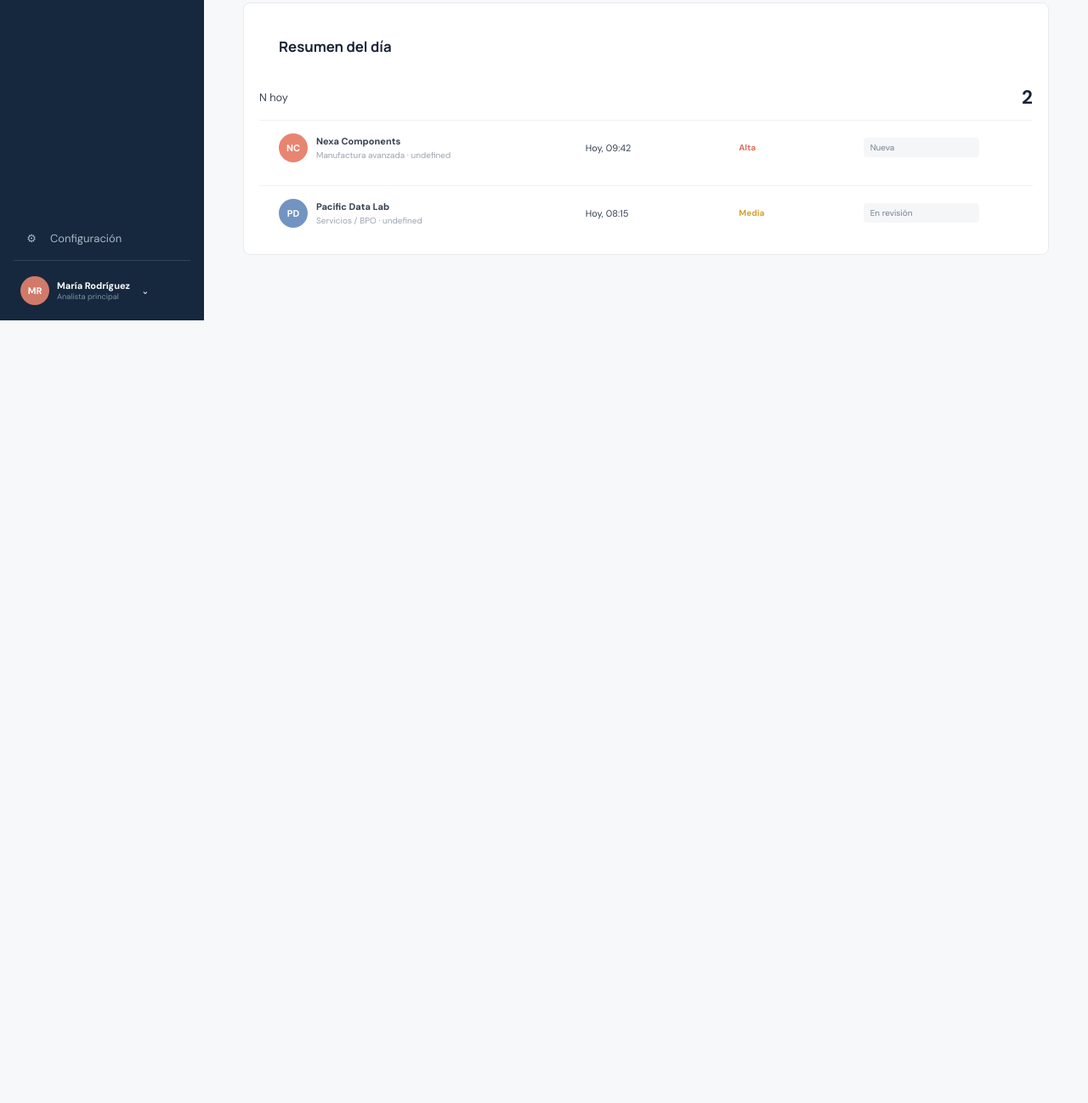
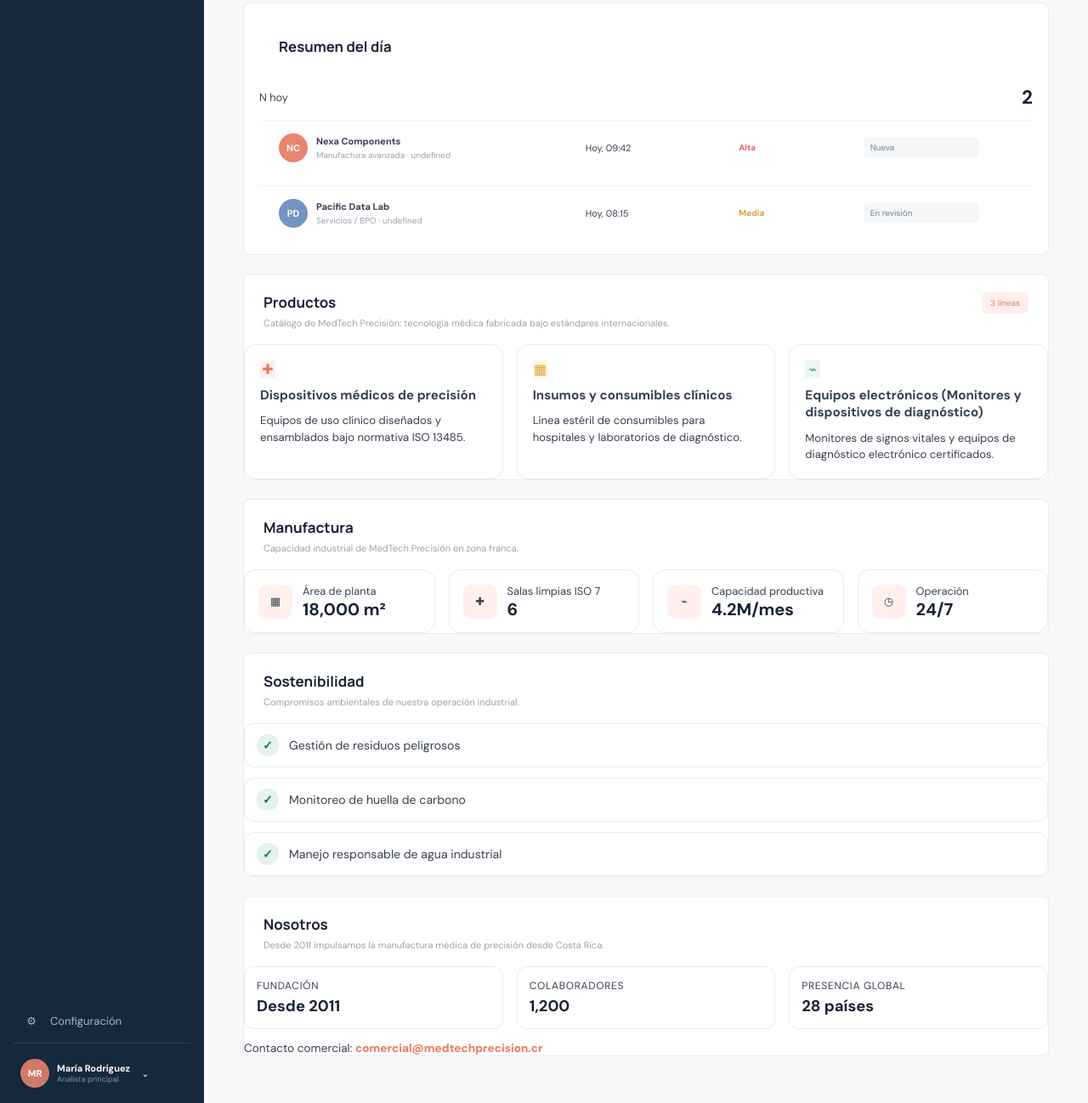
Before and after one commit to danielramirez272006-arch/ZoFranca-CR, a website built with Vite: page zonaFranca/index.html in a window 1280 px wide. Shown: the part 1293-2591 px from the top of the page at 85% size. Before the commit the page ends 1670 px from the top, so only its background shows below. Built offline with nearby package versions, Linux system fonts and the light colour scheme; data requests are answered from the project's data file.

Commit message:
version v2

```diff
--- a/zonaFranca/index.html
+++ b/zonaFranca/index.html
@@ -190,6 +190,63 @@
                 <option>Menos de 12 horas</option>
               </select></label></div>
         </section>
+        <section class="panel mt-landing-section mt-products" id="medtech-productos" aria-label="Productos MedTech Precisión">
+          <div class="panel-heading">
+            <div>
+              <h2>Productos</h2>
+              <p>Catálogo de MedTech Precisión: tecnología médica fabricada bajo estándares internacionales.</p>
+            </div><span class="count">3 líneas</span>
+          </div>
+          <div class="mt-product-grid">
+            <article class="mt-product-card">
+              <span class="mt-product-icon coral-bg" aria-hidden="true"><span class="icon">✚</span></span>
+              <h3>Dispositivos médicos de precisión</h3>
+              <p>Equipos de uso clínico diseñados y ensamblados bajo normativa ISO 13485.</p>
+            </article>
+            <article class="mt-product-card">
+              <span class="mt-product-icon amber-bg" aria-hidden="true"><span class="icon">▦</span></span>
+              <h3>Insumos y consumibles clínicos</h3>
+              <p>Línea estéril de consumibles para hospitales y laboratorios de diagnóstico.</p>
+            </article>
+            <article class="mt-product-card">
+              <span class="mt-product-icon green-bg" aria-hidden="true"><span class="icon">⌁</span></span>
+              <h3>Equipos electrónicos (Monitores y dispositivos de diagnóstico)</h3>
+              <p>Monitores de signos vitales y equipos de diagnóstico electrónico certificados.</p>
+            </article>
+          </div>
+        </section>
+        <section class="panel mt-landing-section mt-manufactura" id="medtech-manufactura" aria-label="Manufactura MedTech Precisión">
+          <div class="panel-heading">
+            <div>
+              <h2>Manufactura</h2>
+              <p>Capacidad industrial de MedTech Precisión en zona franca.</p>
+            </div>
+          </div>
+          <div class="mt-metric-grid" id="medtech-metrics"></div>
+        </section>
+        <section class="panel mt-landing-section mt-sostenibilidad" id="medtech-sostenibilidad" aria-label="Sostenibilidad MedTech Precisión">
+          <div class="panel-heading">
+            <div>
+              <h2>Sostenibilidad</h2>
+              <p>Compromisos ambientales de nuestra operación industrial.</p>
+            </div>
+          </div>
+          <ul class="mt-sustainability-list" id="medtech-sustainability-list"></ul>
+        </section>
+        <section class="panel mt-landing-section mt-nosotros" id="medtech-nosotros" aria-label="Nosotros MedTech Precisión">
+          <div class="panel-heading">
+            <div>
+              <h2>Nosotros</h2>
+              <p>Desde 2011 impulsamos la manufactura médica de precisión desde Costa Rica.</p>
+            </div>
+          </div>
+          <dl class="mt-about-stats">
+            <div class="mt-about-stat"><dt>Fundación</dt><dd>Desde 2011</dd></div>
+            <div class="mt-about-stat"><dt>Colaboradores</dt><dd>1,200</dd></div>
+            <div class="mt-about-stat"><dt>Presencia global</dt><dd>28 países</dd></div>
+          </dl>
+          <p class="mt-contact">Contacto comercial: <a href="mailto:comercial@medtechprecision.cr">comercial@medtechprecision.cr</a></p>
+        </section>
       </main>
     </div>
     <div class="toast" id="toast" role="status"></div>
@@ -231,5 +288,6 @@
     <template id="my-sent-template"><article class="request-row my-sent-row"><div class="avatar" data-field="avatar"></div><div class="request-main"><strong data-field="empresa"></strong><span data-field="detalle"></span></div><span class="date" data-field="fecha"></span><span class="priority" data-field="prioridad"><i></i></span><span class="status" data-field="estado"></span></article></template>
   </div>
   <script type="module" src="./src/main.js"></script>
+  <script type="module" src="./src/medtech.js"></script>
 </body>
 </html>
--- /dev/null
+++ b/zonaFranca/src/medtech.css
@@ -0,0 +1,164 @@
+main[data-view="inicio"] > .mt-landing-section {
+  display: block;
+  max-width: 1180px;
+  margin-top: 22px;
+}
+
+.mt-product-grid {
+  display: grid;
+  grid-template-columns: repeat(3, minmax(0, 1fr));
+  gap: 16px;
+}
+
+.mt-product-card {
+  display: flex;
+  flex-direction: column;
+  align-items: flex-start;
+  gap: 10px;
+  padding: 18px;
+  border: 1px solid var(--line);
+  border-radius: 14px;
+  background: rgba(255, 255, 255, .4);
+}
+
+.mt-product-card h3 {
+  margin: 0;
+  font-size: .95rem;
+  line-height: 1.35;
+}
+
+.mt-product-card p {
+  margin: 0;
+  color: var(--muted);
+  font-size: .82rem;
+  line-height: 1.5;
+}
+
+.mt-metric-grid {
+  display: grid;
+  grid-template-columns: repeat(4, minmax(0, 1fr));
+  gap: 16px;
+}
+
+.mt-metric-card {
+  display: flex;
+  align-items: center;
+  gap: 12px;
+  padding: 16px;
+  border: 1px solid var(--line);
+  border-radius: 14px;
+  background: rgba(255, 255, 255, .4);
+}
+
+.mt-metric-card div {
+  display: grid;
+  gap: 2px;
+}
+
+.mt-metric-card span {
+  color: var(--muted);
+  font-size: .8rem;
+}
+
+.mt-metric-card strong {
+  font-size: 1.25rem;
+  color: var(--ink);
+  line-height: 1.1;
+}
+
+.mt-sustainability-list {
+  list-style: none;
+  margin: 0;
+  padding: 0;
+  display: grid;
+  gap: 12px;
+}
+
+.mt-sustainability-list li {
+  display: flex;
+  align-items: center;
+  gap: 12px;
+  padding: 12px 14px;
+  border: 1px solid var(--line);
+  border-radius: 12px;
+  background: rgba(255, 255, 255, .4);
+  font-size: .88rem;
+}
+
+.mt-sustainability-check {
+  width: 26px;
+  height: 26px;
+  flex-shrink: 0;
+  display: grid;
+  place-items: center;
+  border-radius: 50%;
+  background: rgba(67, 170, 123, 0.14);
+  color: #1a7a52;
+  font-weight: 700;
+}
+
+.mt-about-stats {
+  display: grid;
+  grid-template-columns: repeat(3, minmax(0, 1fr));
+  gap: 16px;
+  margin: 0 0 14px;
+}
+
+.mt-about-stat {
+  display: grid;
+  gap: 4px;
+  padding: 14px;
+  border: 1px solid var(--line);
+  border-radius: 12px;
+  background: rgba(255, 255, 255, .4);
+}
+
+.mt-about-stat dt {
+  color: var(--muted);
+  font-size: .75rem;
+  text-transform: uppercase;
+  letter-spacing: .06em;
+}
+
+.mt-about-stat dd {
+  margin: 0;
+  font-size: 1.15rem;
+  font-weight: 800;
+  color: var(--ink);
+}
+
+.mt-contact {
+  margin: 0;
+  color: var(--muted);
+  font-size: .85rem;
+}
+
+.mt-contact a {
+  color: var(--coral);
+  font-weight: 700;
+  text-decoration: none;
+}
+
+html.dark-mode .mt-product-card,
+html.dark-mode .mt-metric-card,
+html.dark-mode .mt-sustainability-list li,
+html.dark-mode .mt-about-stat {
+  background: rgba(255, 255, 255, 0.02);
+  border-color: var(--line);
+}
+
+html.dark-mode .mt-sustainability-check {
+  background: rgba(68, 170, 125, 0.12);
+  color: #7bdbad;
+}
+
+@media (max-width: 980px) {
+  .mt-metric-grid { grid-template-columns: repeat(2, minmax(0, 1fr)); }
+  .mt-product-grid { grid-template-columns: 1fr; }
+  .mt-about-stats { grid-template-columns: repeat(3, minmax(0, 1fr)); }
+}
+
+@media (max-width: 650px) {
+  .mt-metric-grid,
+  .mt-about-stats { grid-template-columns: 1fr; }
+}
--- /dev/null
+++ b/zonaFranca/src/medtech.js
@@ -0,0 +1,72 @@
+import './medtech.css'
+
+const MEDTECH_METRICS = [
+  { icon: '▦', label: 'Área de planta', value: '18,000 m²' },
+  { icon: '✚', label: 'Salas limpias ISO 7', value: '6' },
+  { icon: '⌁', label: 'Capacidad productiva', value: '4.2M/mes' },
+  { icon: '◷', label: 'Operación', value: '24/7' },
+]
+
+const MEDTECH_SUSTAINABILITY = [
+  'Gestión de residuos peligrosos',
+  'Monitoreo de huella de carbono',
+  'Manejo responsable de agua industrial',
+]
+
+const createMetricCard = ({ icon, label, value }) => {
+  const card = document.createElement('article')
+  card.className = 'mt-metric-card'
+
+  const iconWrap = document.createElement('span')
+  iconWrap.className = 'stat-icon coral-bg'
+  const iconSpan = document.createElement('span')
+  iconSpan.className = 'icon'
+  iconSpan.setAttribute('aria-hidden', 'true')
+  iconSpan.textContent = icon
+  iconWrap.appendChild(iconSpan)
+
+  const body = document.createElement('div')
+  const labelEl = document.createElement('span')
+  labelEl.textContent = label
+  const valueEl = document.createElement('strong')
+  valueEl.textContent = value
+  body.appendChild(labelEl)
+  body.appendChild(valueEl)
+
+  card.appendChild(iconWrap)
+  card.appendChild(body)
+  return card
+}
+
+const createSustainabilityItem = text => {
+  const item = document.createElement('li')
+
+  const marker = document.createElement('span')
+  marker.className = 'mt-sustainability-check'
+  marker.setAttribute('aria-hidden', 'true')
+  marker.textContent = '✓'
+
+  const copy = document.createElement('span')
+  copy.textContent = text
+
+  item.appendChild(marker)
+  item.appendChild(copy)
+  return item
+}
+
+const renderMedtechMetrics = () => {
+  const container = document.querySelector('#medtech-metrics')
+  if (!container || container.dataset.mounted === 'true') return
+  MEDTECH_METRICS.map(createMetricCard).forEach(card => container.appendChild(card))
+  container.dataset.mounted = 'true'
+}
+
+const renderMedtechSustainability = () => {
+  const list = document.querySelector('#medtech-sustainability-list')
+  if (!list || list.dataset.mounted === 'true') return
+  MEDTECH_SUSTAINABILITY.map(createSustainabilityItem).forEach(item => list.appendChild(item))
+  list.dataset.mounted = 'true'
+}
+
+renderMedtechMetrics()
+renderMedtechSustainability()
```
Also changed, not shown: 1 other file.
